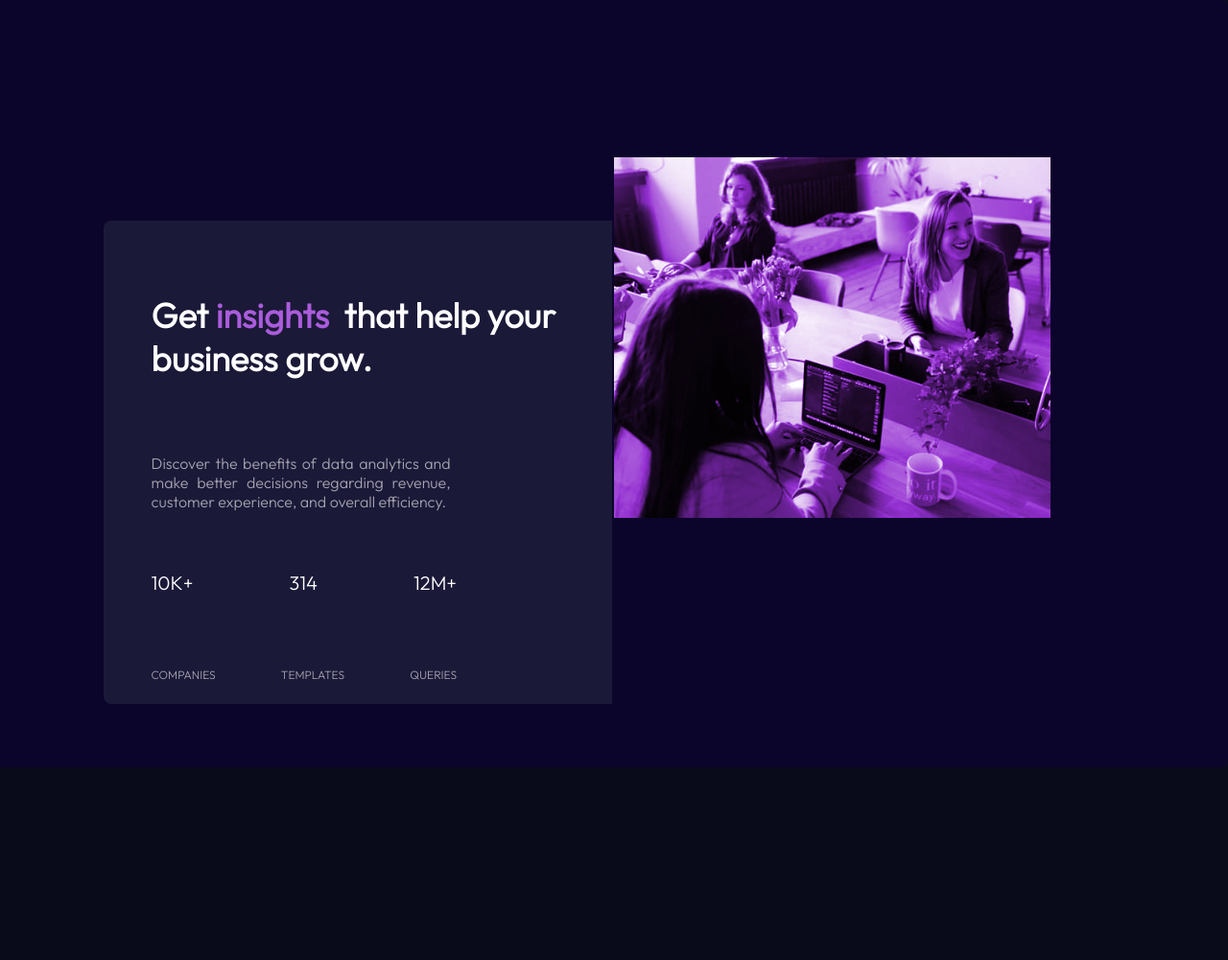
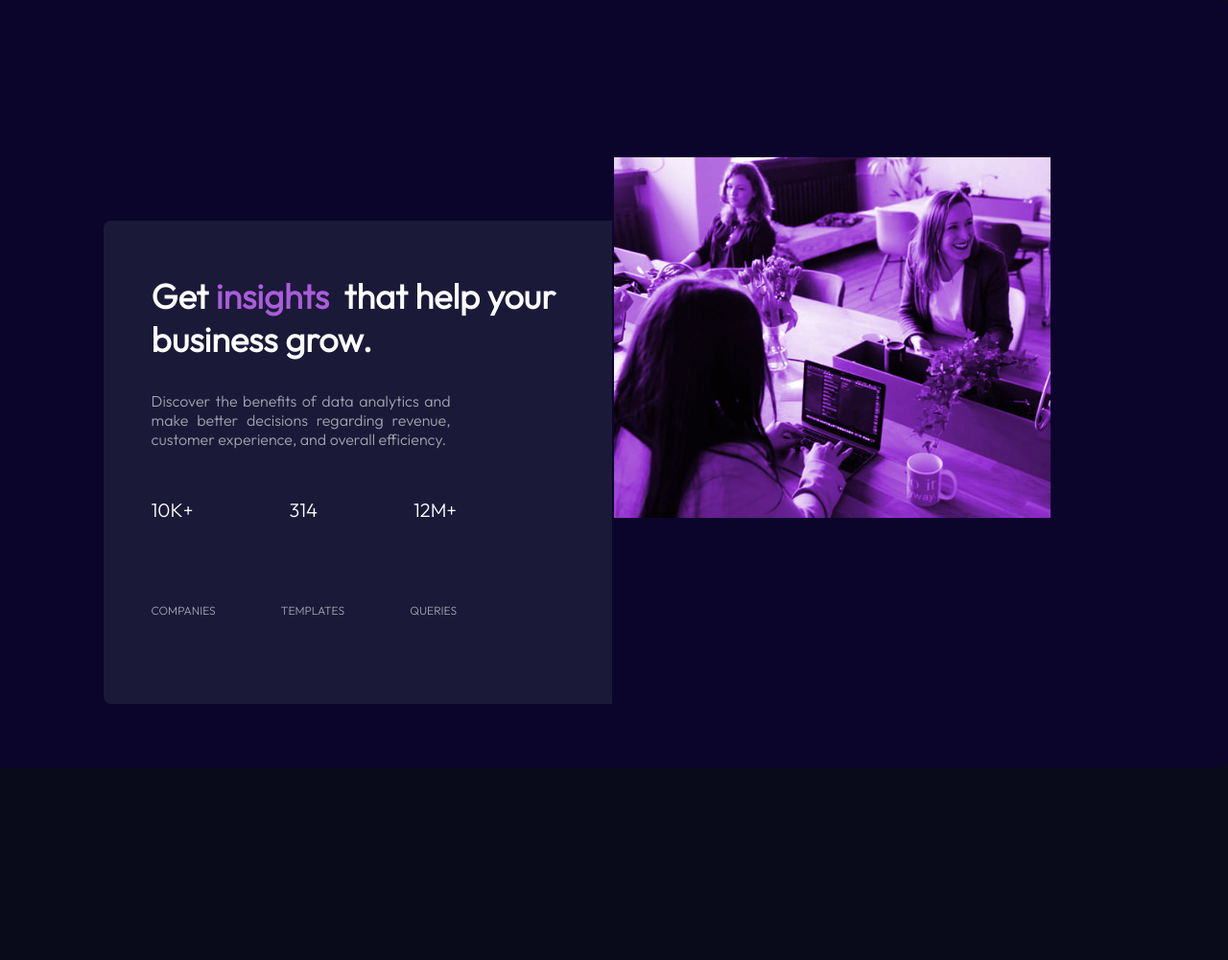
Before and after one commit to horleyoung/stats-Preview-card, a plain HTML site: page index.html in a window 1280 px wide. Shown: the whole page at 96% size. Drawn offline with Linux system fonts and the light colour scheme.

Commit message:
all files

```diff
--- a/stats.css
+++ b/stats.css
@@ -44,6 +44,7 @@ body {
     position: relative;
     left: 10px;
     padding: 40px;
+    bottom: 20px;
     font-weight: 700;
 }
 span {
@@ -55,7 +56,7 @@ span {
     color: hsla(0, 0%, 100%, 0.6);
     padding-left: 50px;
     position: relative;
-    bottom: 15px;
+    bottom: 80px;
     text-align: justify;
     justify-items: center;
     border-spacing: 10px;
@@ -74,12 +75,12 @@ span {
     list-style-type: none;
 }
 .number {
-    bottom: 16vw;
+    bottom: 22vw;
     font-size: 20px;
 }
 .no2 {
     color:hsla(0, 0%, 100%, 0.6);
-    bottom: 31.8vw;
+    bottom: 37vw;
     font-size: 12px;
     font-weight: 300;
 }
```
